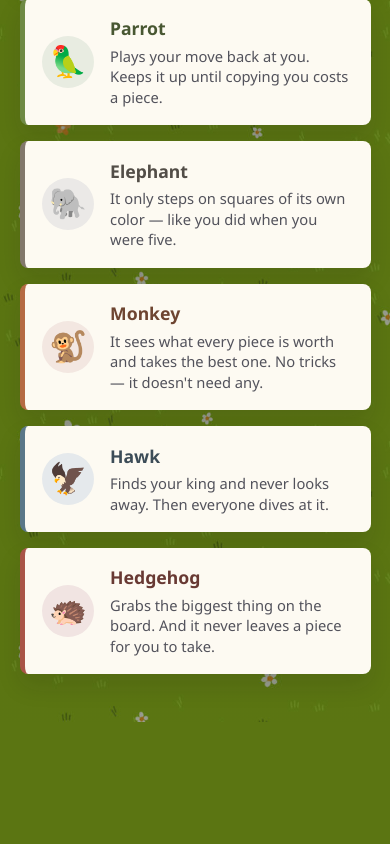
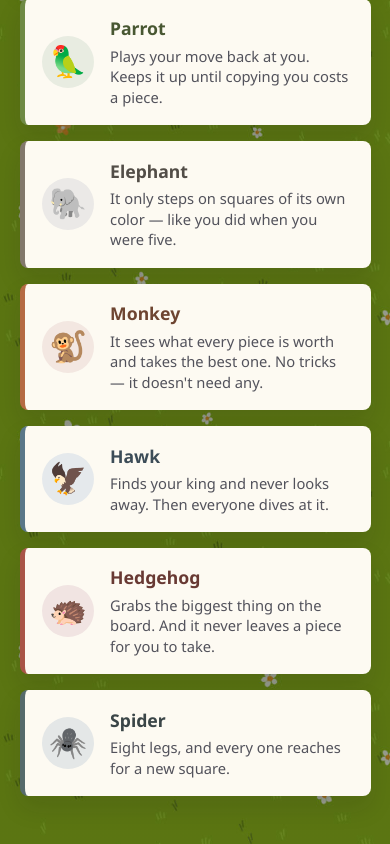
Before and after one commit to dragunovartem99/chess-animals, a Vue app: page /en/ in a window 390 px wide. Shown: the part 525-1369 px from the top of the page. Before the commit the page ends 1247 px from the top, so only its background shows below. Built offline with nearby package versions, Linux system fonts and the light colour scheme; a web font is replaced by a local one.

Commit message:
bots: add the Spider, a mobility maximiser

```diff
--- a/src/locales/en/bots.ts
+++ b/src/locales/en/bots.ts
@@ -30,4 +30,8 @@ export default {
 		name: "Hawk",
 		description: "Finds your king and never looks away. Then everyone dives at it.",
 	},
+	spider: {
+		name: "Spider",
+		description: "Eight legs, and every one reaches for a new square.",
+	},
 };
--- a/src/locales/ru/bots.ts
+++ b/src/locales/ru/bots.ts
@@ -31,4 +31,8 @@ export default {
 		description:
 			"Находит твоего короля и больше не отводит глаз. А потом все бросаются на него.",
 	},
+	spider: {
+		name: "Паук",
+		description: "Восемь лап — и каждая тянется к новой клетке.",
+	},
 };
--- a/src/modules/bots/roster/index.ts
+++ b/src/modules/bots/roster/index.ts
@@ -5,6 +5,7 @@ import { HAWK } from "./hawk";
 import { HEDGEHOG } from "./hedgehog";
 import { MONKEY } from "./monkey";
 import { PARROT } from "./parrot";
+import { SPIDER } from "./spider";
 import type { Animal } from "./types";
 
 // The roster, weakest first: the order is the one `npm run arena` measured, not one anybody
@@ -15,10 +16,11 @@ import type { Animal } from "./types";
 // to answer one question about the animals around it — is a blunder the animal's one idea, or
 // just what any weights do at this depth? The Hawk sits just above it: the same material, aimed
 // at the enemy king. The Hedgehog above them both is the counterexample — the Monkey plus a
-// single safety instinct, worth more than material or an attack alone.
+// single safety instinct, worth more than material or an attack alone. The Spider tops the
+// table: the same material again, plus giving every piece the most squares it can have.
 //
 // Every animal reads a feature no other one does, so the roster is a tour of the registry.
-export const ROSTER: Animal[] = [DONKEY, GOAT, PARROT, ELEPHANT, MONKEY, HAWK, HEDGEHOG];
+export const ROSTER: Animal[] = [DONKEY, GOAT, PARROT, ELEPHANT, MONKEY, HAWK, HEDGEHOG, SPIDER];
 
 export const ROSTER_BY_ID = new Map(ROSTER.map((animal) => [animal.definition.id, animal]));
 
--- /dev/null
+++ b/src/modules/bots/roster/spider.ts
@@ -0,0 +1,21 @@
+import type { Animal } from "./types";
+
+// The Monkey plus one instinct: give every piece as many squares as it can have. `mobility` is
+// our reachable squares minus theirs — pawns and the king aside — so a positive weight pays the
+// Spider to develop onto open lines, keep its pieces untangled and deny the same to the
+// opponent, all without ever declining a real capture the material base wants.
+//
+// On `material` at 10 a square of activity is worth a tenth of a pawn: the arena rates the whole
+// 6–15 range flat and above the Hedgehog, so 10 is the round middle of a plateau, not a peak.
+// Depth 2, temp 0. No other animal reads mobility.
+export const SPIDER: Animal = {
+	emoji: "🕷️",
+	tint: "#566a6b",
+	definition: {
+		id: "spider",
+		search: { depth: 2 },
+		temperature: 0,
+		base: "material",
+		weights: { mobility: 10 },
+	},
+};
```
Also changed, not shown: cli/og/emoji/1f577.svg (added), public/og.png.
